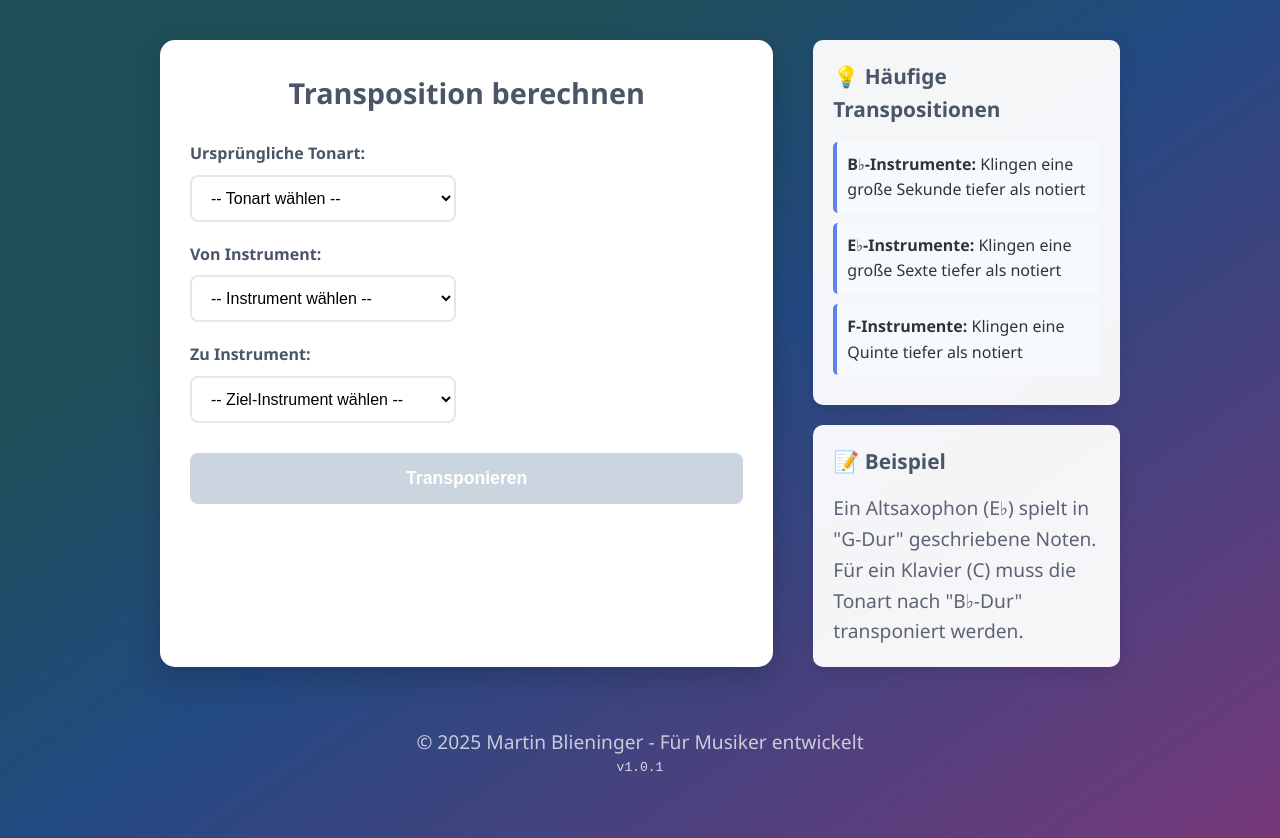
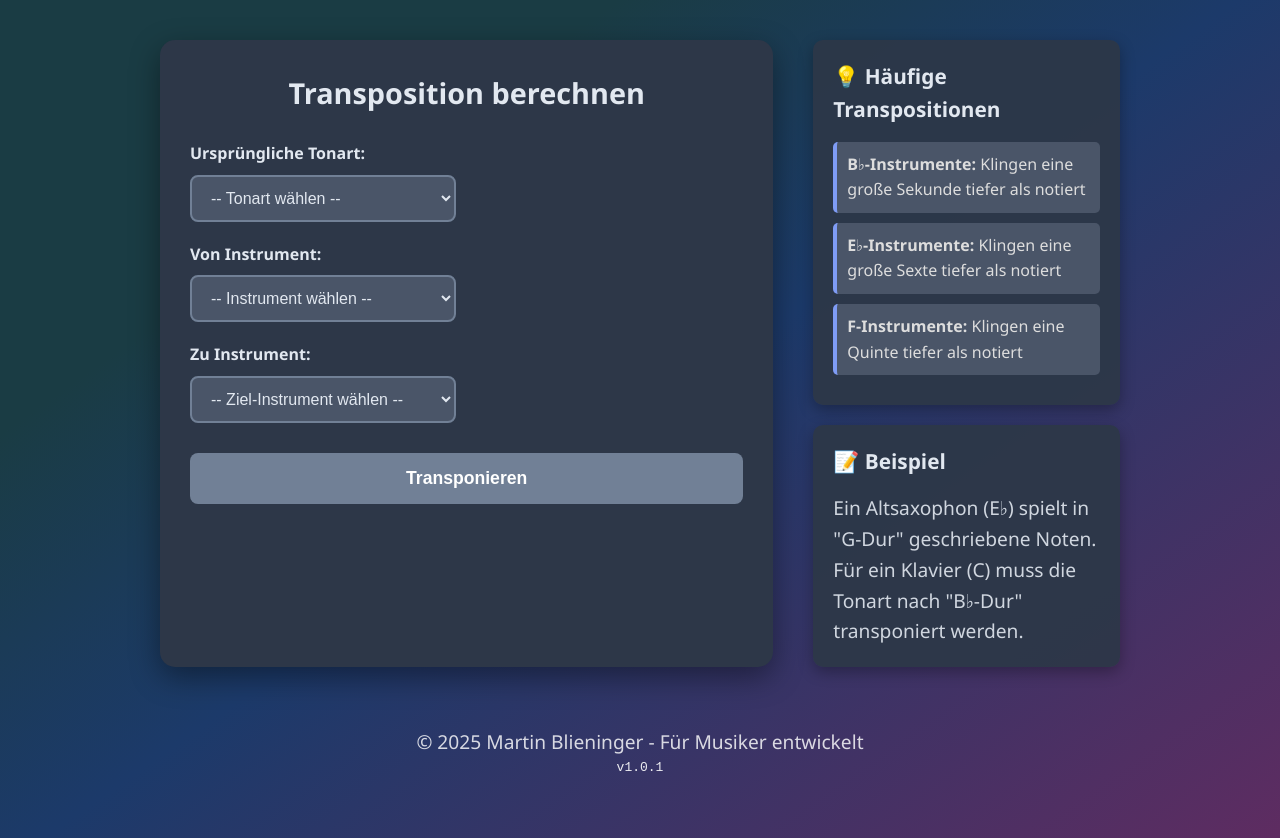
Before and after one commit to cracky22/HarmoniX, a plain HTML site: page index.html in a window 1280 px wide. Drawn offline with Linux system fonts and the dark colour scheme.

Commit message:
added darkmode

```diff
--- a/style.css
+++ b/style.css
@@ -254,3 +254,85 @@ footer {
   box-shadow: 0 15px 40px rgba(0, 0, 0, 0.25);
   transition: all 0.3s ease;
 }
+
+/* Dark Mode Styles */
+@media (prefers-color-scheme: dark) {
+  body {
+    color: #ddd;
+    background: linear-gradient(145deg, #1a3c44 25%, #1c3a6a 50%, #5e2c61 100%, #3e4c28 75%);
+  }
+
+  .card {
+    background: #2d3748;
+    box-shadow: 0 10px 30px rgba(0, 0, 0, 0.4);
+  }
+
+  .card h2,
+  .form-group label,
+  .info-card h3,
+  .info-card p {
+    color: #e2e8f0;
+  }
+
+  select {
+    background: #4a5568;
+    color: #e2e8f0;
+    border: 2px solid #718096;
+  }
+
+  select:focus {
+    border-color: #7f9cf5;
+    box-shadow: 0 0 0 3px rgba(127, 156, 245, 0.2);
+  }
+
+  select:hover {
+    border-color: #a0aec0;
+  }
+
+  button {
+    background: linear-gradient(135deg, #7f9cf5 0%, #9f7aea 100%);
+  }
+
+  button:hover {
+    box-shadow: 0 5px 15px rgba(127, 156, 245, 0.5);
+  }
+
+  button:disabled {
+    background: #718096;
+  }
+
+  .result {
+    background: #4a5568;
+    border: 2px solid #718096;
+  }
+
+  .result h3 {
+    color: #e2e8f0;
+  }
+
+  .highlight {
+    color: #7f9cf5;
+  }
+
+  .info-card {
+    background: rgba(45, 55, 72, 0.95);
+    box-shadow: 0 5px 15px rgba(0, 0, 0, 0.3);
+  }
+
+  .info-card li {
+    background: #4a5568;
+    border-left: 4px solid #7f9cf5;
+  }
+
+  footer {
+    color: rgba(255, 255, 255, 0.9);
+  }
+
+  .card:hover {
+    box-shadow: 0 15px 40px rgba(0, 0, 0, 0.5);
+  }
+
+  .info-card:hover {
+    box-shadow: 0 8px 25px rgba(0, 0, 0, 0.4);
+  }
+}
```
